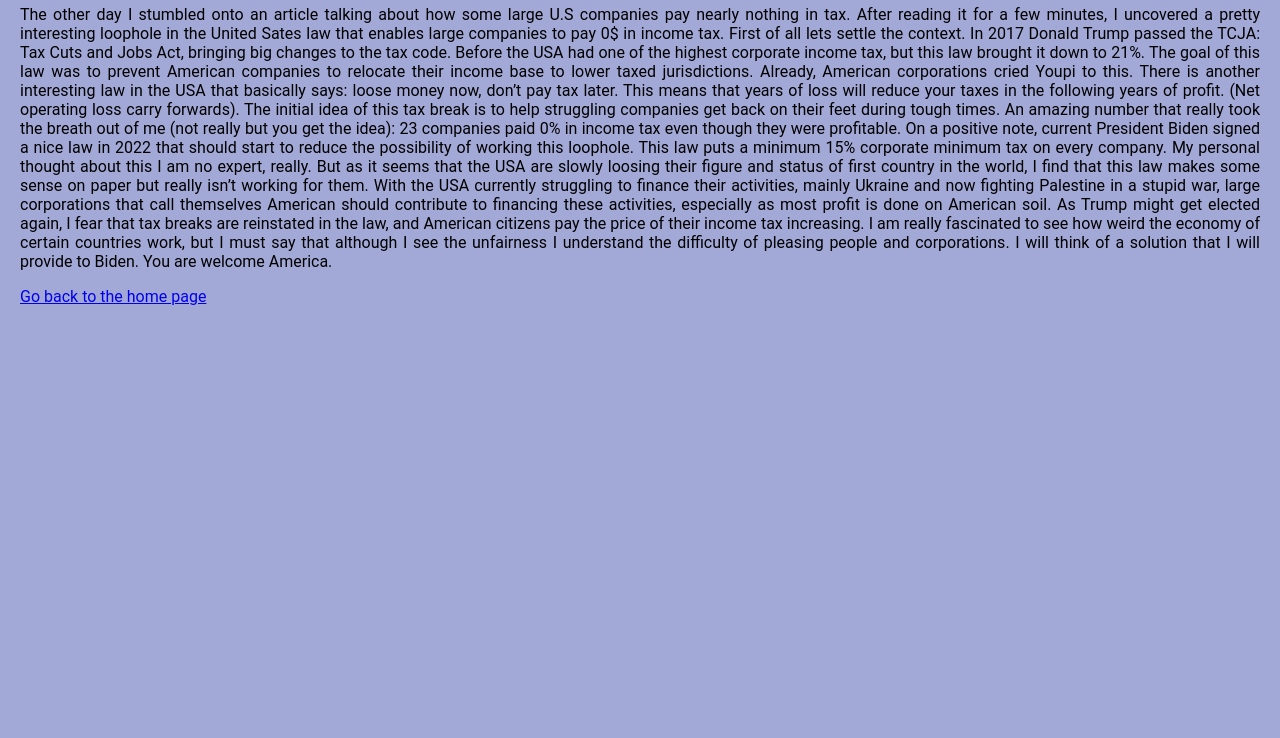
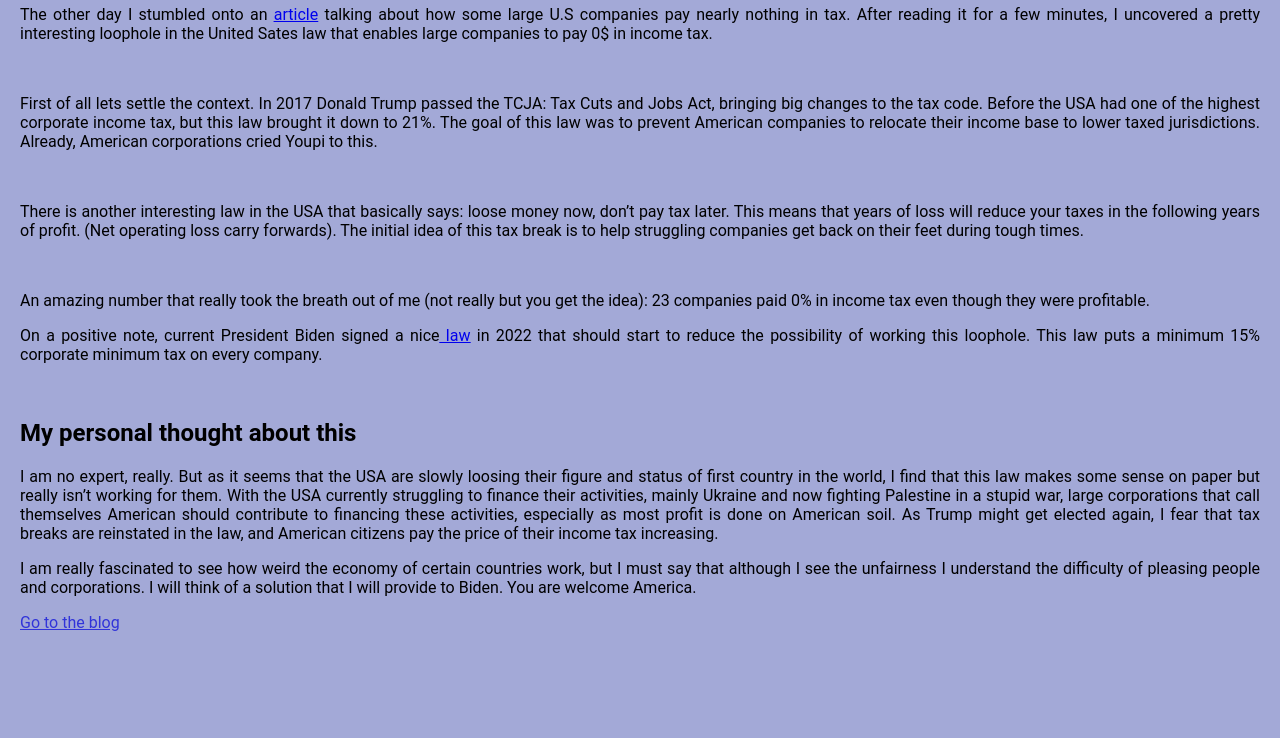
Before and after one commit to bloggydog/a-dog-s-blog, a plain HTML site: page 29March2024.html in a window 1280 px wide. Shown: the part 62-800 px from the top of the page. Drawn offline with Linux system fonts and the light colour scheme.

Commit message:
modified blog post

```diff
--- a/29March2024.html
+++ b/29March2024.html
@@ -6,20 +6,20 @@
     <link rel="stylesheet" href="styles.css">
 </head>
 <body>
-    <h1>How some american corporations pay 0$ in income tax</h1>
-    <p>The other day I stumbled onto an article talking about how some large U.S companies pay nearly nothing in tax. After reading it for a few minutes, I uncovered a pretty interesting loophole in the United Sates law that enables large companies to pay 0$ in income tax.
+<h1>How large companies in the US pay nearly no taxes</h1>
+    <p style="text-align: justify;color: #000000;">The other day I stumbled onto an <a href="https://fortune.com/2024/03/15/tesla-netflix-ford-tax-ceo-pay/"><u>article</u></a> talking about how some large U.S companies pay nearly nothing in tax. After reading it for a few minutes, I uncovered a pretty interesting loophole in the United Sates law that enables large companies to pay 0$ in income tax.&nbsp;</p>
+<p style="text-align: justify;color: #000000;"><br></p>
+<p style="text-align: justify;color: #000000;">First of all lets settle the context. In 2017 Donald Trump passed the TCJA: Tax Cuts and Jobs Act, bringing big changes to the tax code. Before the USA had one of the highest corporate income tax, but this law brought it down to 21%. The goal of this law was to prevent American companies to relocate their income base to lower taxed jurisdictions. Already, American corporations cried Youpi to this.&nbsp;</p>
+<p style="text-align: justify;color: #000000;"><br></p>
+<p style="text-align: justify;color: #000000;">There is another interesting law in the USA that basically says: loose money now, don&rsquo;t pay tax later. This means that years of loss will reduce your taxes in the following years of profit. (Net operating loss carry forwards). The initial idea of this tax break is to help struggling companies get back on their feet during tough times.</p>
+<p style="text-align: justify;color: #000000;"><br></p>
+<p style="text-align: justify;color: #000000;">An amazing number that really took the breath out of me (not really but you get the idea): 23 companies paid 0% in income tax even though they were profitable.&nbsp;</p>
+<p style="text-align: justify;color: #000000;">On a positive note, current President Biden signed a nice<a href="https://www.whitehouse.gov/briefing-room/statements-releases/2024/03/07/fact-sheet-president-biden-is-fighting-to-reduce-the-deficit-cut-taxes-for-working-families-and-invest-in-america-by-making-big-corporations-and-the-wealthy-pay-their-fair-share/"><u>&nbsp;law</u></a> in 2022 that should start to reduce the possibility of working this loophole. This law puts a minimum 15% corporate minimum tax on every company.&nbsp;</p>
+<p style="text-align: justify;color: #000000;"><br></p>
+<h2 style="text-align: justify;color: #000000;">My personal thought about this</h2>
+<p style="text-align: justify;color: #000000;">I am no expert, really. But as it seems that the USA are slowly loosing their figure and status of first country in the world, I find that this law makes some sense on paper but really isn&rsquo;t working for them. With the USA currently struggling to finance their activities, mainly Ukraine and now fighting Palestine in a stupid war, large corporations that call themselves American should contribute to financing these activities, especially as most profit is done on American soil. As Trump might get elected again, I fear that tax breaks are reinstated in the law, and American citizens pay the price of their income tax increasing.&nbsp;</p>
+<p style="text-align: justify;color: #000000;">I am really fascinated to see how weird the economy of certain countries work, but I must say that although I see the unfairness I understand the difficulty of pleasing people and corporations. I will think of a solution that I will provide to Biden. You are welcome America.</p>
+<a href=/a-dog-s-blog/index.html style="text-align: justify;color: #3134d9;">Go to the blog</a>
+</body>
 
-        First of all lets settle the context. In 2017 Donald Trump passed the TCJA: Tax Cuts and Jobs Act, bringing big changes to the tax code. Before the USA had one of the highest corporate income tax, but this law brought it down to 21%. The goal of this law was to prevent American companies to relocate their income base to lower taxed jurisdictions. Already, American corporations cried Youpi to this.
-
-        There is another interesting law in the USA that basically says: loose money now, don’t pay tax later. This means that years of loss will reduce your taxes in the following years of profit. (Net operating loss carry forwards). The initial idea of this tax break is to help struggling companies get back on their feet during tough times.
-
-        An amazing number that really took the breath out of me (not really but you get the idea): 23 companies paid 0% in income tax even though they were profitable.
-        On a positive note, current President Biden signed a nice law in 2022 that should start to reduce the possibility of working this loophole. This law puts a minimum 15% corporate minimum tax on every company.
-
-        My personal thought about this
-        I am no expert, really. But as it seems that the USA are slowly loosing their figure and status of first country in the world, I find that this law makes some sense on paper but really isn’t working for them. With the USA currently struggling to finance their activities, mainly Ukraine and now fighting Palestine in a stupid war, large corporations that call themselves American should contribute to financing these activities, especially as most profit is done on American soil. As Trump might get elected again, I fear that tax breaks are reinstated in the law, and American citizens pay the price of their income tax increasing.
-        I am really fascinated to see how weird the economy of certain countries work, but I must say that although I see the unfairness I understand the difficulty of pleasing people and corporations. I will think of a solution that I will provide to Biden. You are welcome America.</p>
-        <a href=/a-dog-s-blog/index.html>Go back to the home page</a>
-    </p>
-    </body>
 </html>
```
